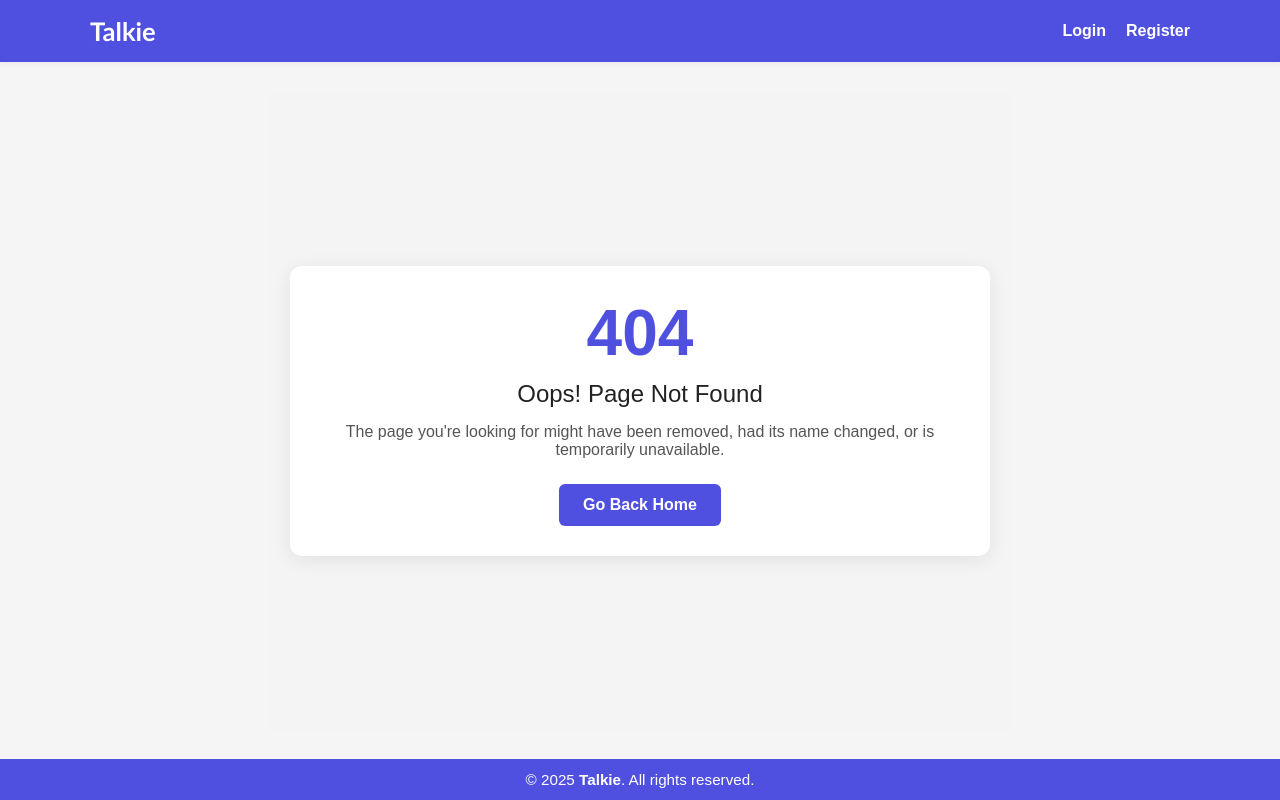
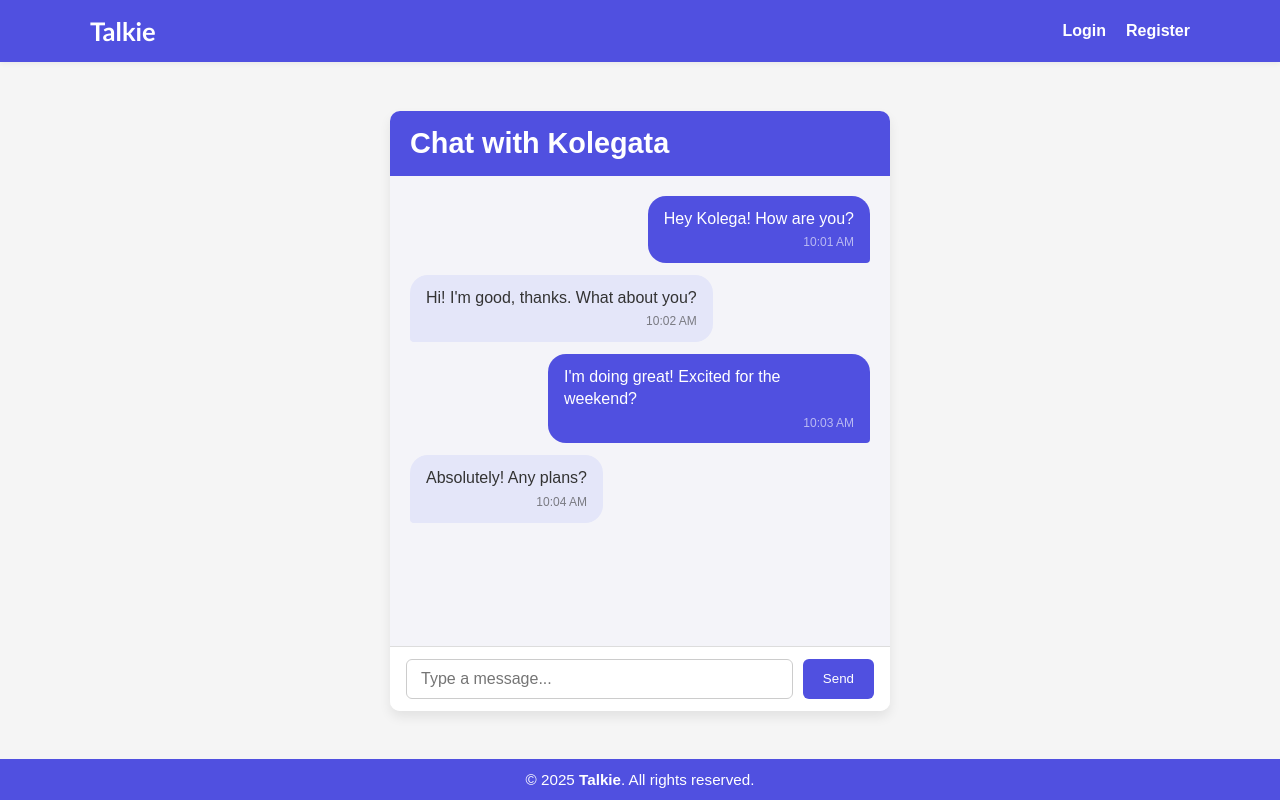
Before and after one commit to Bogomil-Simitchiev/Chat-app, a React (Vite) app in the folder frontend/: page /messages in a window 1280 px wide. Built offline with nearby package versions, Linux system fonts and the light colour scheme.

Commit message:
setup Messages component

```diff
--- /dev/null
+++ b/frontend/src/components/Messages/Messages.css
@@ -0,0 +1,109 @@
+.messages-container {
+  display: flex;
+  flex-direction: column;
+  max-width: 500px;
+  width: 100%;
+  height: 75vh;
+  margin: 30px auto;
+  background-color: #fff;
+  border-radius: 10px;
+  box-shadow: 0 6px 12px rgba(0, 0, 0, 0.08);
+  overflow: hidden;
+}
+
+.messages-header {
+  padding: 16px 20px;
+  background-color: #5050e0;
+  color: white;
+  font-size: 1.2rem;
+  font-weight: bold;
+}
+
+.messages-body {
+  flex: 1;
+  padding: 20px;
+  overflow-y: auto;
+  background-color: #f4f4f9;
+  display: flex;
+  flex-direction: column;
+}
+
+.message-bubble {
+  max-width: 70%;
+  margin-bottom: 12px;
+  padding: 12px 16px;
+  border-radius: 18px;
+  position: relative;
+  word-wrap: break-word;
+  font-size: 1rem;
+  line-height: 1.4;
+}
+
+.message-bubble.sent {
+  background-color: #5050e0;
+  color: white;
+  align-self: flex-end;
+  border-bottom-right-radius: 4px;
+}
+
+.message-bubble.received {
+  background-color: #e4e6f9;
+  color: #333;
+  align-self: flex-start;
+  border-bottom-left-radius: 4px;
+}
+
+.message-time {
+  font-size: 0.75rem;
+  opacity: 0.6;
+  margin-top: 4px;
+  text-align: right;
+}
+
+.messages-footer {
+  display: flex;
+  padding: 12px 16px;
+  border-top: 1px solid #ddd;
+  background-color: #fff;
+}
+
+.messages-footer input {
+  flex: 1;
+  padding: 10px 14px;
+  border-radius: 6px;
+  border: 1px solid #ccc;
+  font-size: 1rem;
+  margin-right: 10px;
+}
+
+.messages-footer button {
+  padding: 10px 20px;
+  background-color: #5050e0;
+  color: white;
+  border: none;
+  border-radius: 6px;
+  cursor: pointer;
+  transition: background-color 0.3s ease;
+}
+
+.messages-footer button:hover {
+  background-color: #3737b6;
+}
+
+@media (max-width: 600px) {
+  .messages-container {
+    width: 95%;
+    height: 90vh;
+  }
+
+  .messages-footer {
+    flex-direction: column;
+    gap: 10px;
+  }
+
+  .messages-footer input,
+  .messages-footer button {
+    width: 100%;
+    margin: 0;
+  }
+}
--- /dev/null
+++ b/frontend/src/components/Messages/Messages.jsx
@@ -0,0 +1,68 @@
+import { useState, useRef, useEffect } from 'react';
+import './Messages.css';
+
+const initialMessages = [
+  { id: 1, sender: 'You', content: 'Hey Kolega! How are you?', time: '10:01 AM' },
+  { id: 2, sender: 'Kolegata', content: "Hi! I'm good, thanks. What about you?", time: '10:02 AM' },
+  { id: 3, sender: 'You', content: "I'm doing great! Excited for the weekend?", time: '10:03 AM' },
+  { id: 4, sender: 'Kolegata', content: 'Absolutely! Any plans?', time: '10:04 AM' }
+];
+
+const Messages = () => {
+  const [messages, setMessages] = useState(initialMessages);
+  const [inputValue, setInputValue] = useState('');
+  const messageEndRef = useRef(null);
+  const recipient = 'Kolegata';
+
+  const handleSend = () => {
+    if (inputValue.trim() === '') return;
+
+    const newMessage = {
+      id: messages.length + 1,
+      sender: 'You',
+      content: inputValue.trim(),
+      time: new Date().toLocaleTimeString([], { hour: '2-digit', minute: '2-digit' }),
+    };
+
+    setMessages((prev) => [...prev, newMessage]);
+    setInputValue('');
+  };
+
+  useEffect(() => {
+    messageEndRef.current?.scrollIntoView({ behavior: 'smooth' });
+  }, [messages]);
+
+  return (
+    <div className="messages-container">
+      <div className="messages-header">
+        <h2>Chat with {recipient}</h2>
+      </div>
+
+      <div className="messages-body">
+        {messages.map((msg) => (
+          <div
+            key={msg.id}
+            className={`message-bubble ${msg.sender === 'You' ? 'sent' : 'received'}`}
+          >
+            <div className="message-text">{msg.content}</div>
+            <div className="message-time">{msg.time}</div>
+          </div>
+        ))}
+        <div ref={messageEndRef} />
+      </div>
+
+      <div className="messages-footer">
+        <input
+          type="text"
+          placeholder="Type a message..."
+          value={inputValue}
+          onChange={(e) => setInputValue(e.target.value)}
+          onKeyDown={(e) => e.key === 'Enter' && handleSend()}
+        />
+        <button onClick={handleSend}>Send</button>
+      </div>
+    </div>
+  );
+};
+
+export default Messages;
--- a/frontend/src/routes/index.jsx
+++ b/frontend/src/routes/index.jsx
@@ -6,10 +6,11 @@ import Home from "../components/Home/Home.jsx";
 import FriendsList from "../components/FriendsList/FriendsList.jsx";
 import RequestedList from "../components/RequestedList/RequestedList.jsx";
 import AddFriend from "../components/AddFriend/AddFriend.jsx";
+import Messages from "../components/Messages/Messages.jsx";
 
 const AppRoutes = () => (
     <Routes>
-      // Define the routes for 'Messages betweem 2 friends'
+      <Route path="/messages" element={<Messages />} />
       <Route path="/add-friend" element={<AddFriend />} />
       <Route path="/requests" element={<RequestedList />} />
       <Route path="/friends" element={<FriendsList />} />
```
